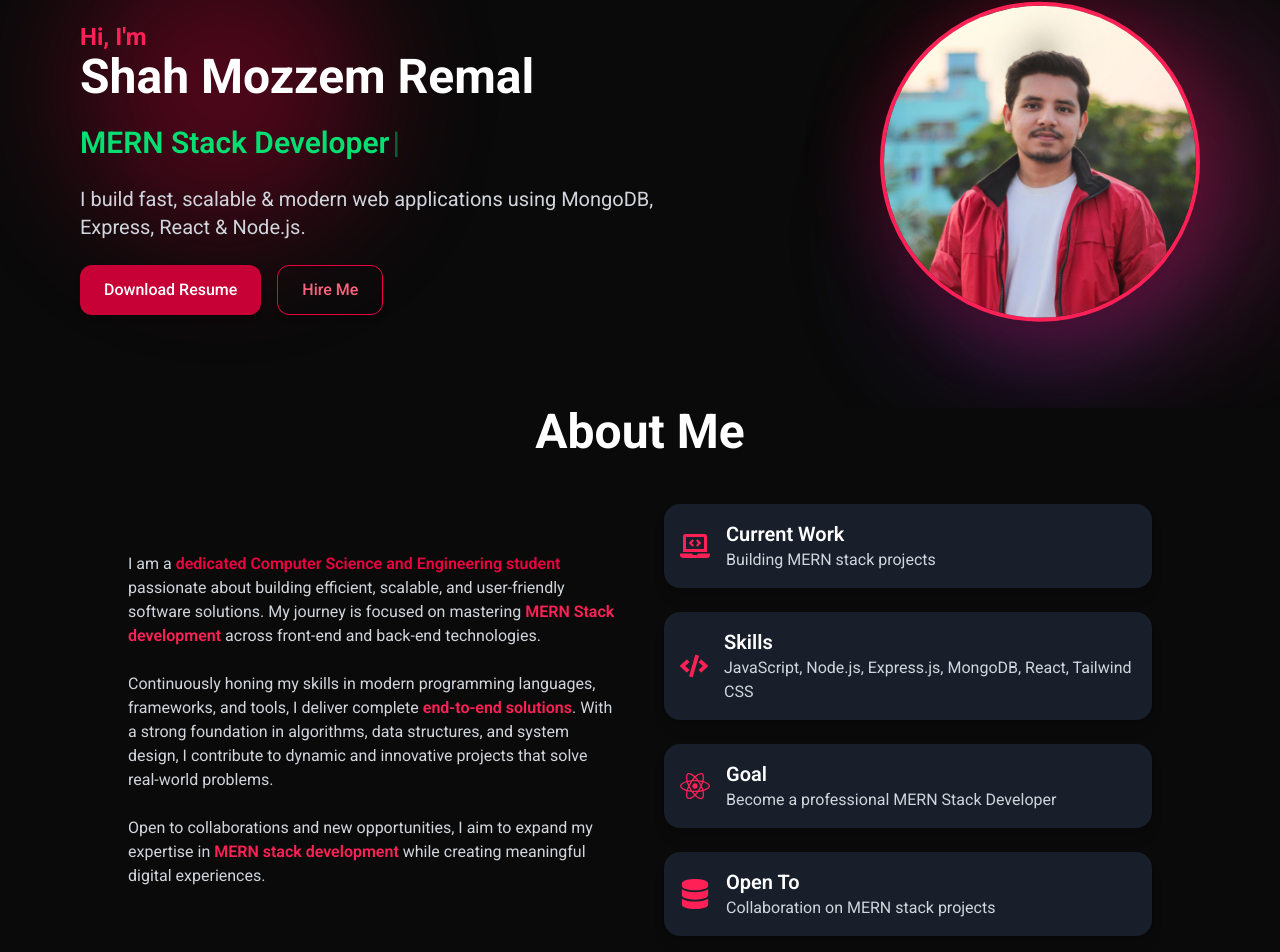
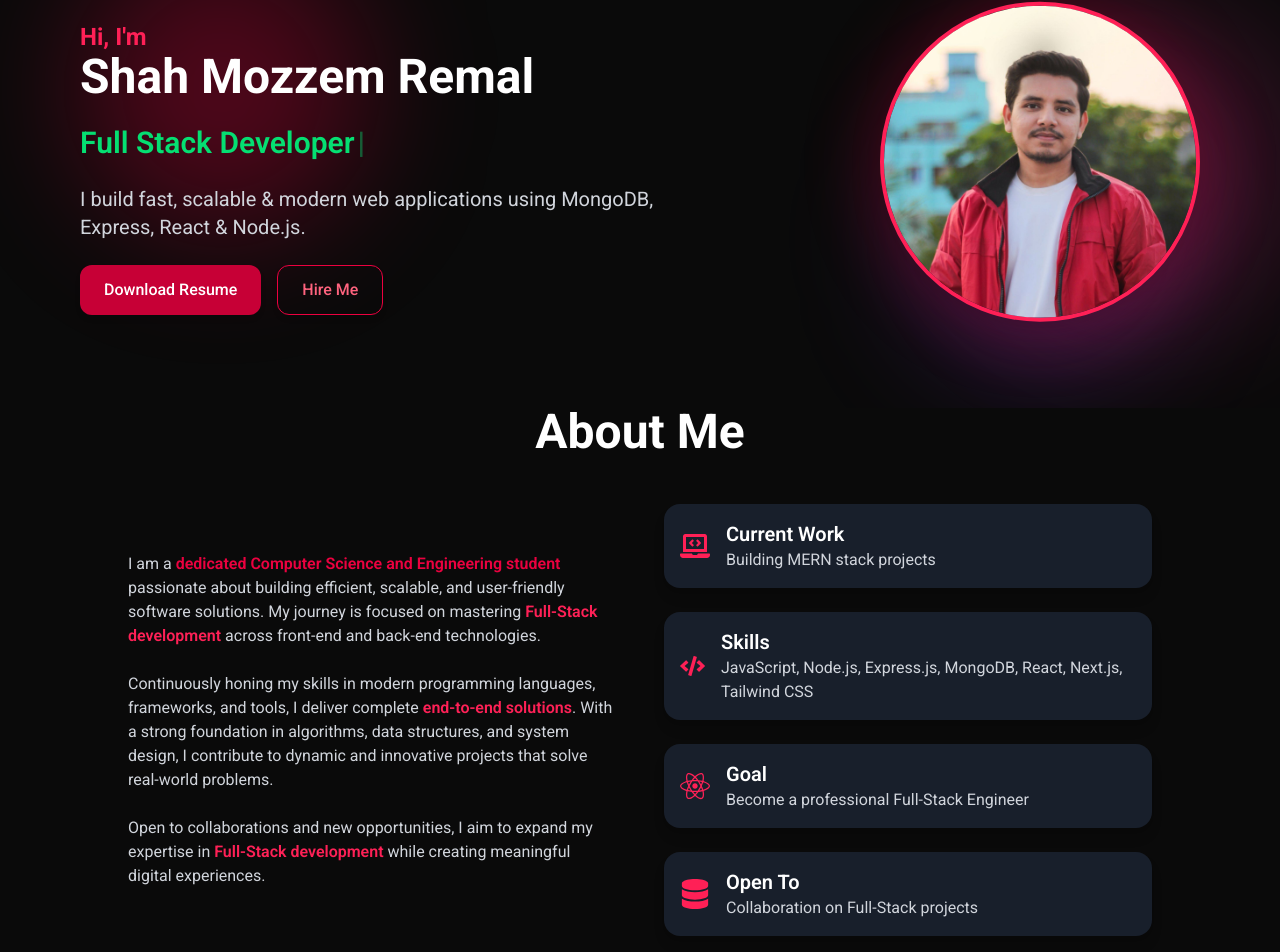
Before and after one commit to sm-remal/portfolio, a React (Vite) app: page / in a window 1280 px wide. Shown: the part 136-1088 px from the top of the page. Built offline with nearby package versions, Linux system fonts and the light colour scheme.

Commit message:
content update

```diff
--- a/src/components/About/About.jsx
+++ b/src/components/About/About.jsx
@@ -28,13 +28,13 @@ const About = () => {
         {/* Left Text */}
         <div className="space-y-6 text-gray-300">
           <p>
-            I am a <span className="text-rose-600 font-semibold">dedicated Computer Science and Engineering student</span> passionate about building efficient, scalable, and user-friendly software solutions. My journey is focused on mastering <span className="text-rose-500 font-semibold">MERN Stack development</span> across front-end and back-end technologies.
+            I am a <span className="text-rose-600 font-semibold">dedicated Computer Science and Engineering student</span> passionate about building efficient, scalable, and user-friendly software solutions. My journey is focused on mastering <span className="text-rose-500 font-semibold">Full-Stack development</span> across front-end and back-end technologies.
           </p>
           <p>
             Continuously honing my skills in modern programming languages, frameworks, and tools, I deliver complete <span className="text-rose-500 font-semibold">end-to-end solutions</span>. With a strong foundation in algorithms, data structures, and system design, I contribute to dynamic and innovative projects that solve real-world problems.
           </p>
           <p>
-            Open to collaborations and new opportunities, I aim to expand my expertise in <span className="text-rose-500 font-semibold">MERN stack development</span> while creating meaningful digital experiences.
+            Open to collaborations and new opportunities, I aim to expand my expertise in <span className="text-rose-500 font-semibold">Full-Stack development</span> while creating meaningful digital experiences.
           </p>
         </div>
 
@@ -63,7 +63,7 @@ const About = () => {
             <div>
               <h3 className="text-xl font-semibold">Skills</h3>
               <p className="text-gray-300">
-                JavaScript, Node.js, Express.js, MongoDB, React, Tailwind CSS
+                JavaScript, Node.js, Express.js, MongoDB, React, Next.js, Tailwind CSS
               </p>
             </div>
           </motion.div>
@@ -77,7 +77,7 @@ const About = () => {
             <FaReact className="text-rose-500 text-3xl" />
             <div>
               <h3 className="text-xl font-semibold">Goal</h3>
-              <p className="text-gray-300">Become a professional MERN Stack Developer</p>
+              <p className="text-gray-300">Become a professional Full-Stack Engineer</p>
             </div>
           </motion.div>
 
@@ -90,7 +90,7 @@ const About = () => {
             <FaDatabase className="text-rose-500 text-3xl" />
             <div>
               <h3 className="text-xl font-semibold">Open To</h3>
-              <p className="text-gray-300">Collaboration on MERN stack projects</p>
+              <p className="text-gray-300">Collaboration on Full-Stack projects</p>
             </div>
           </motion.div>
         </div>
--- a/src/components/Hero/Hero.jsx
+++ b/src/components/Hero/Hero.jsx
@@ -41,7 +41,7 @@ const Hero = () => {
         {/* Subtitle with typing effect */}
         <h2 className="text-2xl md:text-3xl font-semibold text-green-400">
           <Typewriter
-            words={["MERN Stack Developer"]}
+            words={["Full Stack Developer"]}
             loop
             cursor
             cursorStyle="|"
```
